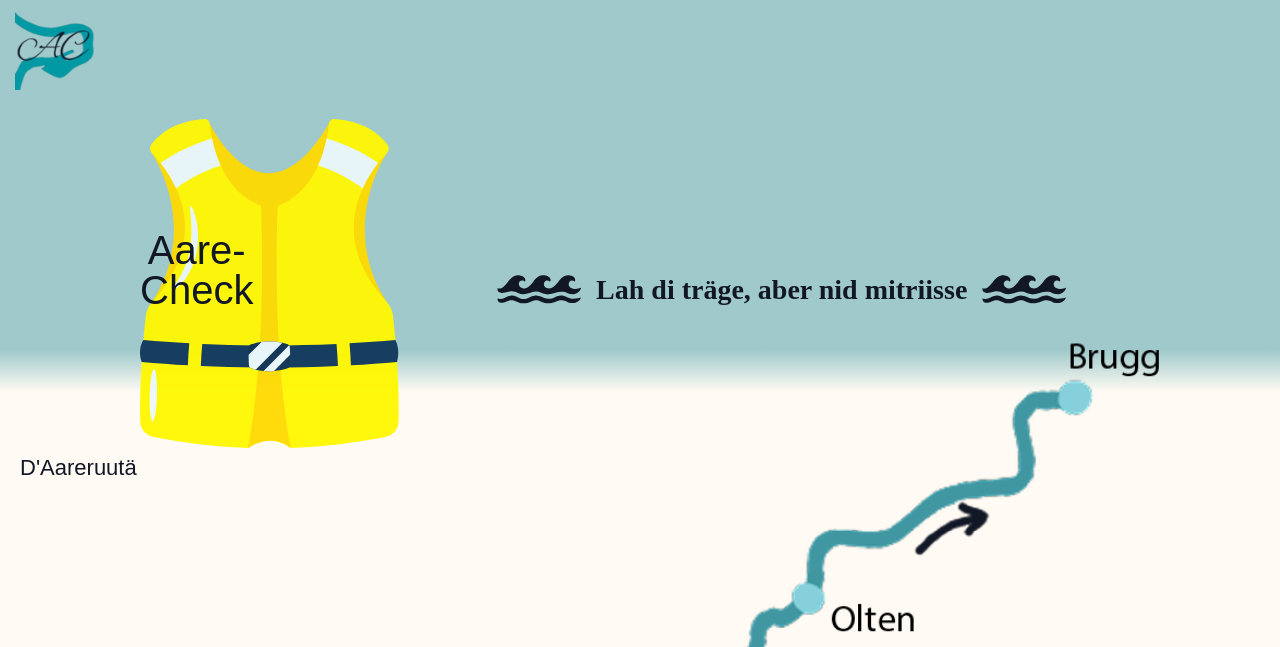
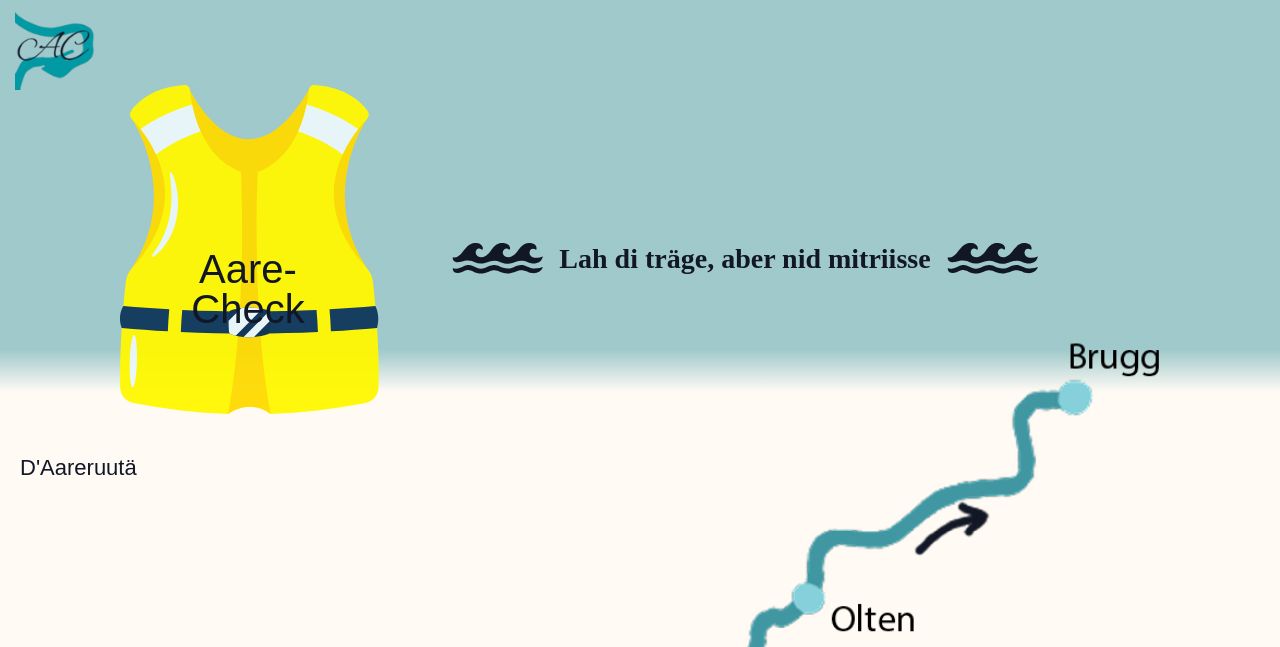
Before and after one commit to JennyDerreR/IM3_aare, a PHP site: page /landing.html in a window 1280 px wide. Shown: the top 647 px of the page. Run offline with PHP 8.4, Linux system fonts and the light colour scheme; data that the repository does not hold is empty.

Commit message:
Fixing der Titelsektion im Tablet-view

```diff
--- a/styles.css
+++ b/styles.css
@@ -593,7 +593,7 @@ footer p a {
     }
 
     h2 {
-        font-size: 1.7rem;
+        font-size: 1.6rem;
     }
 
     h3 {
@@ -605,15 +605,14 @@ footer p a {
     }
 
     header img {
-        max-height: 80px;
-        max-width: 80px;
+        max-height: 90px;
+        max-width: 90px;
         padding: 5px;
         margin: 10px 0px 20px 10px;
         z-index: 0;
     }
 
-
-    /* .welcome {
+    .welcome {
         flex-direction: row;
         align-items: center;
     }
@@ -626,22 +625,6 @@ footer p a {
         height: 100%;
         margin: 0 20px;
         max-width: 1200px;
-    } */
-
-    .welcome {
-        display: flex;
-        flex-direction: row;
-        align-items: center;
-        justify-content: space-around;
-        max-width: 1200px;
-        margin: 0 auto;
-        transform: none; /* optional: stop that translateY shift */
-    }
-
-
-    .welcome h1 {
-        align-items: center center;
-        margin: 0 60px 0 100px;
     }
 
     .welcome .swimmwest {
@@ -652,14 +635,23 @@ footer p a {
         max-width: 200px;
         max-height: 240px;
         position: absolute;
-        top: 73%;
+        top: 78%; /*73*/
         left: 19%;
+    }
 
+    .welcome .title {
+        position: absolute;
+        top: 84%;       /* same vertical alignment as the vest */
+        left: 19%;      /* same horizontal reference as the vest */
+        transform: translate(-50%, -120%); /* fine-tune placement */
+        z-index: 2;     /* make sure it sits above the image */
     }
 
     .welcome .tagline {
-        margin-right: 20px;
-        margin-left: -20px;
+        position: relative; /* make sure it’s not affected by absolute stacking */
+        margin-top: 60px;  /* push it below the image/title stack */
+        margin-left: 200px;
+        text-align: center; /* or adjust as needed */
     }
 
     .transparenz {
@@ -677,7 +669,6 @@ footer p a {
     #waveDarkDesktop, #waveMediumDesktop, #waveBrightDesktop {
         display: none;
     }
-
 
 }
 
```
Lines whose indentation alone changed are shown as unchanged.
